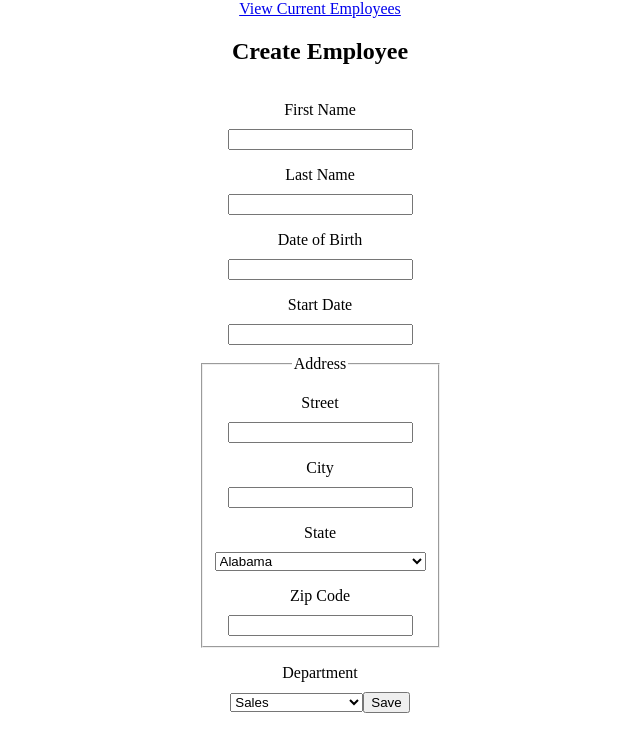
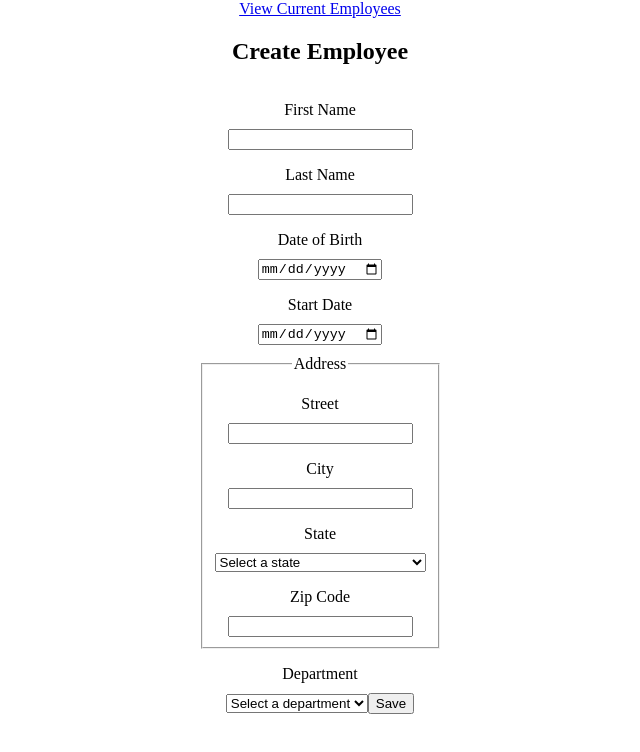
Before and after one commit to Karabaaa/hrnet-react, a React (Vite) app: page / in a window 1280 px wide. Shown: the top 752 px of the page, without its empty margins (320-960 px from the left). Built offline with nearby package versions, Linux system fonts and the light colour scheme.

Commit message:
Ajouter la validation du formulaire via required inputs et un guard et installation de tanstack/react-table

```diff
--- a/package.json
+++ b/package.json
@@ -10,6 +10,7 @@
     "preview": "vite preview"
   },
   "dependencies": {
+    "@tanstack/react-table": "^9.2.4",
     "react": "^19.2.8",
     "react-dom": "^19.2.8",
     "react-router-dom": "^7.18.3"
--- a/src/pages/Home/Home.tsx
+++ b/src/pages/Home/Home.tsx
@@ -16,6 +16,19 @@ export default function Home() {
 
   const saveEmployee = (event: SubmitEvent<HTMLFormElement>) => {
     event.preventDefault();
+    if (
+      !firstName ||
+      !lastName ||
+      !dateOfBirth ||
+      !startDate ||
+      !street ||
+      !city ||
+      !state ||
+      !zipCode ||
+      !department
+    ) {
+      return;
+    }
     const storedEmployees = localStorage.getItem("employees");
     const employees = storedEmployees ? JSON.parse(storedEmployees) : [];
     const employee = {
@@ -56,6 +69,7 @@ export default function Home() {
           type="text"
           value={firstName}
           onChange={(event) => setFirstName(event.target.value)}
+          required
         />
 
         <label htmlFor="last-name">Last Name</label>
@@ -64,22 +78,25 @@ export default function Home() {
           type="text"
           value={lastName}
           onChange={(event) => setLastName(event.target.value)}
+          required
         />
 
         <label htmlFor="date-of-birth">Date of Birth</label>
         <input
           id="date-of-birth"
-          type="text"
+          type="date"
           value={dateOfBirth}
           onChange={(event) => setDateOfBirth(event.target.value)}
+          required
         />
 
         <label htmlFor="start-date">Start Date</label>
         <input
           id="start-date"
-          type="text"
+          type="date"
           value={startDate}
           onChange={(event) => setStartDate(event.target.value)}
+          required
         />
 
         <fieldset className="address">
@@ -91,6 +108,7 @@ export default function Home() {
             type="text"
             value={street}
             onChange={(event) => setStreet(event.target.value)}
+            required
           />
 
           <label htmlFor="city">City</label>
@@ -99,6 +117,7 @@ export default function Home() {
             type="text"
             value={city}
             onChange={(event) => setCity(event.target.value)}
+            required
           />
 
           <label htmlFor="state">State</label>
@@ -107,7 +126,11 @@ export default function Home() {
             id="state"
             value={state}
             onChange={(event) => setState(event.target.value)}
+            required
           >
+            <option value="" disabled>
+              Select a state
+            </option>
             {states.map((stateOption) => (
               <option
                 key={stateOption.abbreviation}
@@ -124,6 +147,7 @@ export default function Home() {
             type="number"
             value={zipCode}
             onChange={(event) => setZipCode(event.target.value)}
+            required
           />
         </fieldset>
         <label htmlFor="department">Department</label>
@@ -132,12 +156,16 @@ export default function Home() {
           id="department"
           value={department}
           onChange={(event) => setDepartment(event.target.value)}
+          required
         >
-          <option>Sales</option>
-          <option>Marketing</option>
-          <option>Engineering</option>
-          <option>Human Resources</option>
-          <option>Legal</option>
+          <option value="" disabled>
+            Select a department
+          </option>
+          <option value="Sales">Sales</option>
+          <option value="Marketing">Marketing</option>
+          <option value="Engineering">Engineering</option>
+          <option value="Human Resources">Human Resources</option>
+          <option value="Legal">Legal</option>
         </select>
         <button type="submit">Save</button>
       </form>
```
Also changed, not shown: 1 other file (tests, documents, lock files or other folders).
